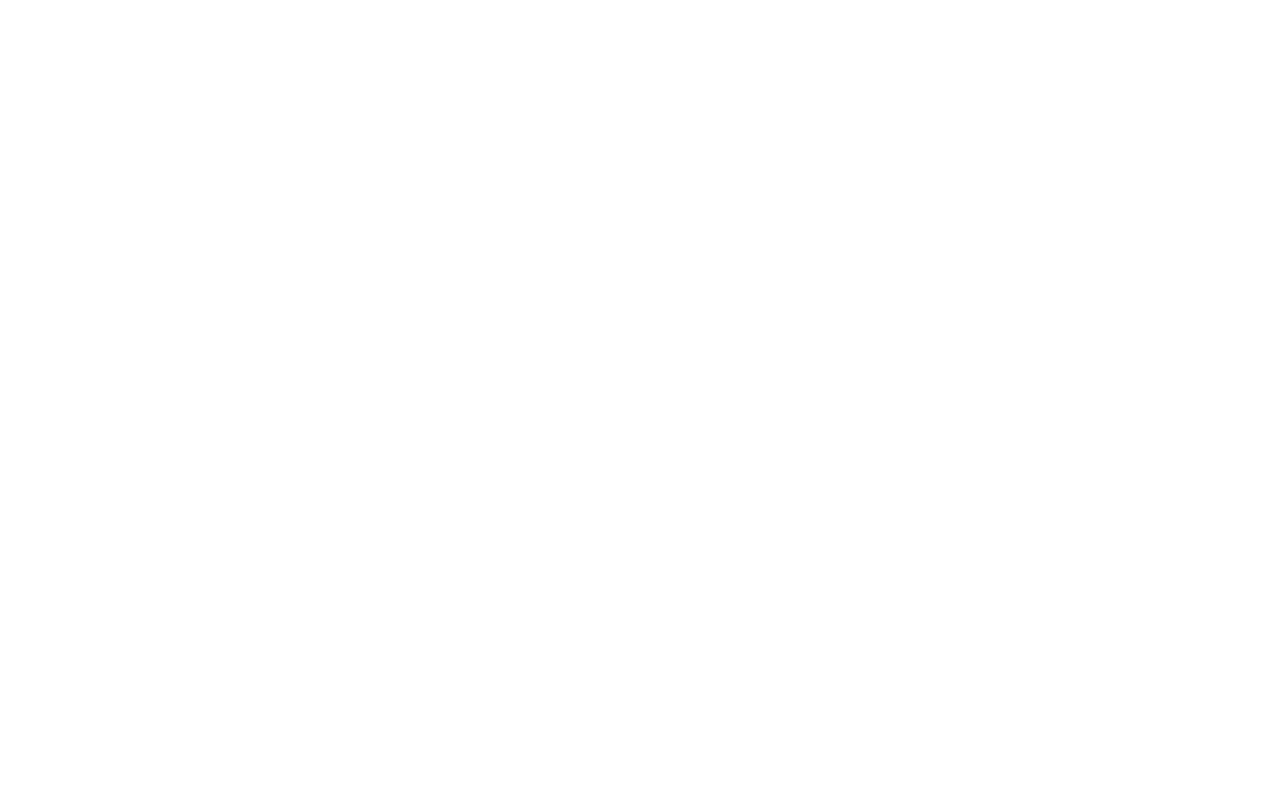
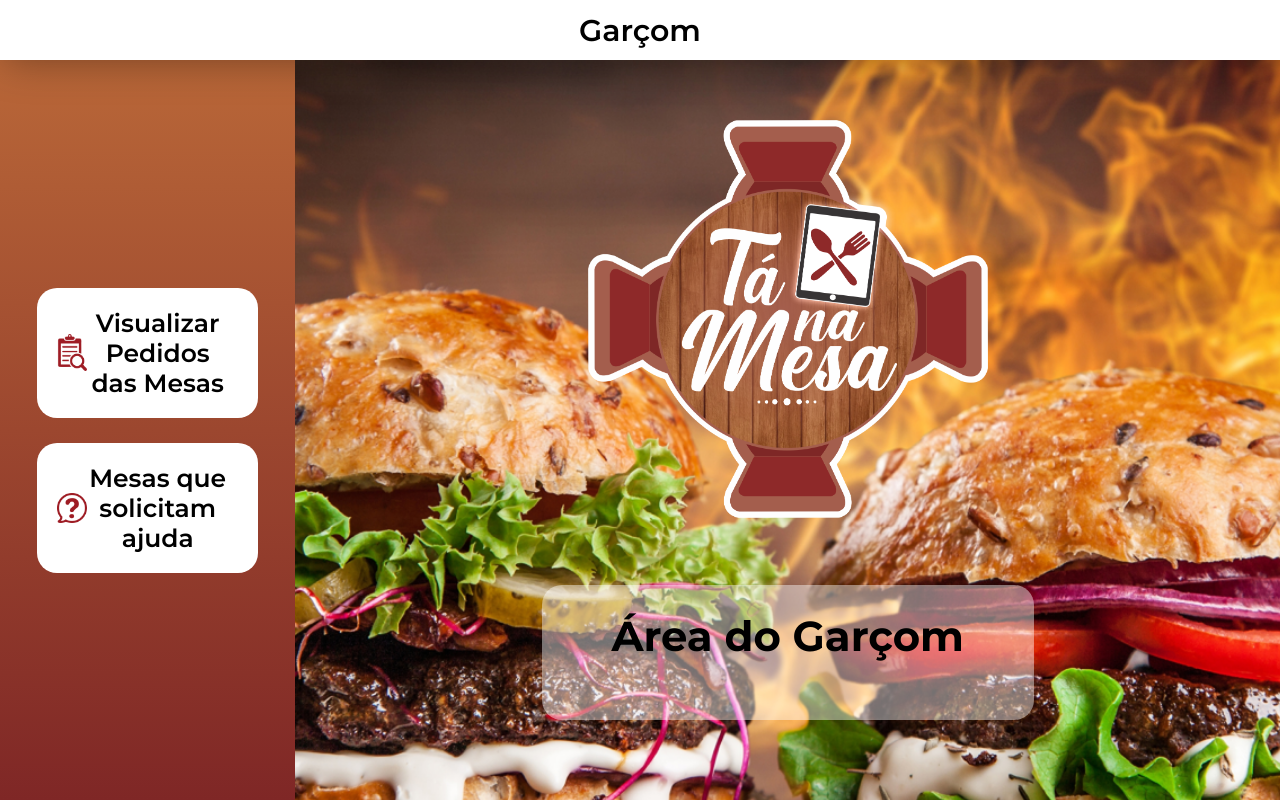
Before and after one commit to UnBArqDsw2021-1/2021.1_G02_TaNaMesa_Frontend, a React (Create React App) app in the folder frontend/: page /waiter in a window 1280 px wide. Built offline with nearby package versions, Linux system fonts and the light colour scheme.

Commit message:
(#10) Adicionando algumas rotas da aplicação

```diff
--- a/frontend/src/routes/index.tsx
+++ b/frontend/src/routes/index.tsx
@@ -2,12 +2,20 @@ import React from 'react';
 import { BrowserRouter, Switch, Route } from 'react-router-dom';
 
 import Home from 'pages/Home';
+import Menu from 'pages/Menu';
+import Waiter from 'pages/Waiter';
+import Kitchen from 'pages/Kitchen';
+import Manager from 'pages/Manager';
 
 const Routes: React.FC = () => {
   return (
     <BrowserRouter>
       <Switch>
         <Route exact path="/" component={Home} />
+        <Route exact path="/menu" component={Menu} />
+        <Route exact path="/waiter" component={Waiter} />
+        <Route exact path="/kitchen" component={Kitchen} />
+        <Route exact path="/manager" component={Manager} />
       </Switch>
     </BrowserRouter>
   );
```
